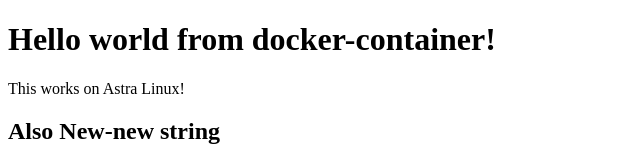
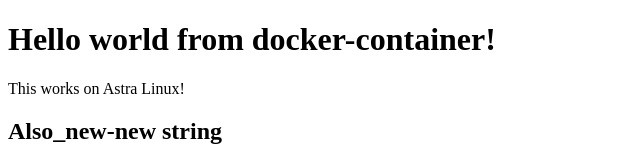
Before and after one commit to danila-shimko/first-repository, a plain HTML site: page index.html in a window 1280 px wide. Shown: the top 164 px of the page, 0-640 px from the left. Drawn offline with Linux system fonts and the light colour scheme.

Commit message:
fix: исправил строку с новой строкой

```diff
--- a/index.html
+++ b/index.html
@@ -7,7 +7,7 @@
 <body>
     <h1>Hello world from docker-container!</h1>
     <p>This works on Astra Linux!</p>
-    <h2>Also New-new string</h2>
+    <h2>Also_new-new string</h2>
     <img src="BACKENDEVELOPERS.png" alt="Developers" style="max-width: 100%;">
 
 </body>
```
Also changed, not shown: 4 other files.
